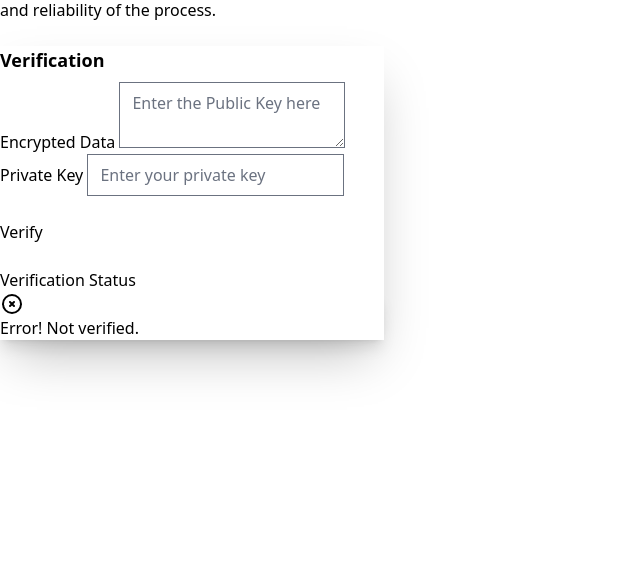
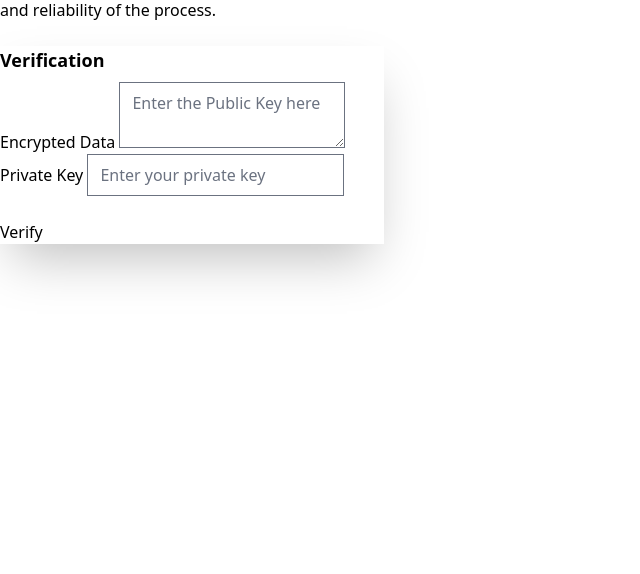
Before and after one commit to dismaschan/bcta, a Django app: page /decode/ in a window 1280 px wide. Shown: the part 966-1540 px from the top of the page, without its empty margins (0-640 px from the left). Run offline with Django 4.2, Linux system fonts and the light colour scheme; style sheets or scripts are compiled from the project's sources; some libraries are stand-ins or nearby versions.

Commit message:
third commit

```diff
--- a/identity/templates/identity/decode.html
+++ b/identity/templates/identity/decode.html
@@ -121,7 +121,8 @@
               </div>
             </div>
           </div>
-          {% else %}
+          {% endif %}
+          {% if unverified %}
           <div class="form-control mt-6">
             <label class="label">
               <span class="label-text">Verification Status</span>
--- a/identity/views.py
+++ b/identity/views.py
@@ -52,11 +52,11 @@ def decode(request):
 
         if pk2_hex == private_key_hex:
             # Hash verification succeeded
-            verification_result = True
+            verified = True
+            return render(request, "identity/decode.html", {'verified': verified})
         else:
             # Hash verification failed
-            verification_result = False
-
-        return render(request, "identity/decode.html", {'verified': verification_result})
+            unverified = True
+            return render(request, "identity/decode.html", {"unverified":unverified})
 
     return render(request, "identity/decode.html")
```
Also changed, not shown: db.sqlite3.
